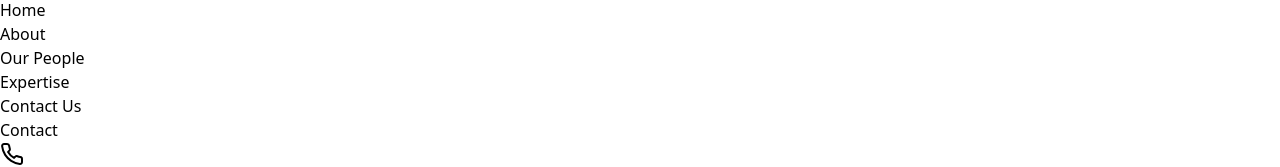
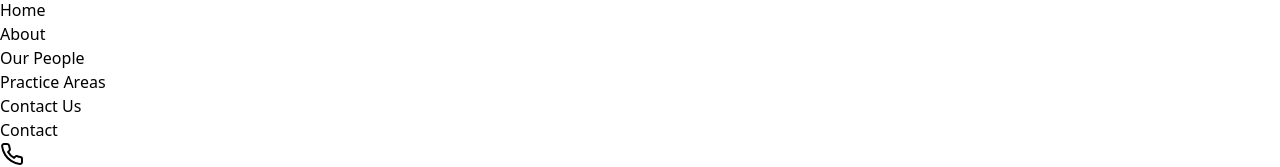
Before and after one commit to femgee/Modupe-Bola-Partners, a React (Vite) app: page / in a window 1280 px wide. Shown: the part 1040-1207 px from the top of the page. Built offline with nearby package versions, Linux system fonts and the light colour scheme.

Commit message:
Changed Expertise link text to Practce Areas

```diff
--- a/src/components/Footer.tsx
+++ b/src/components/Footer.tsx
@@ -51,7 +51,7 @@ export default function Footer({ setCurrentPage }: FooterProps) {
               </li>
               <li>
                 <button onClick={() => handleNavClick('expertise')} className="text-sm hover:text-amber-500 transition-colors">
-                  Expertise
+                  Practice Areas
                 </button>
               </li>
               <li>
```
